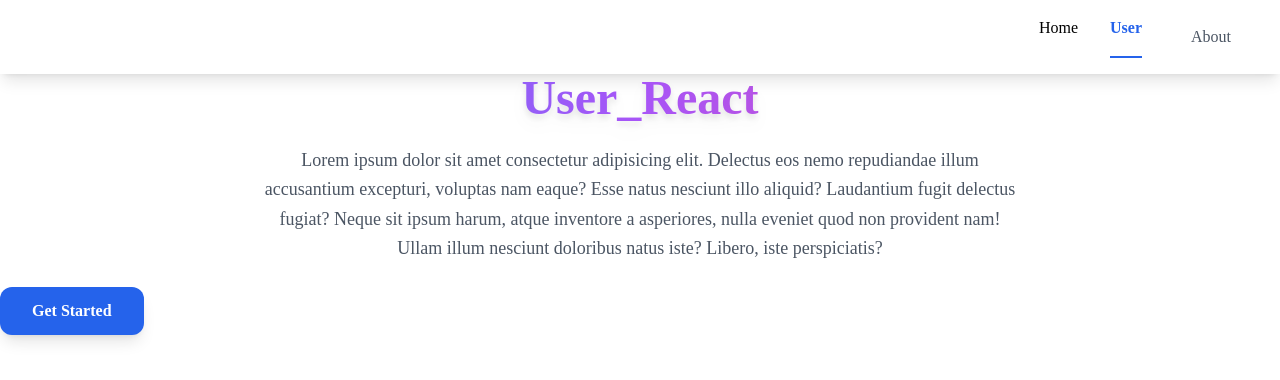
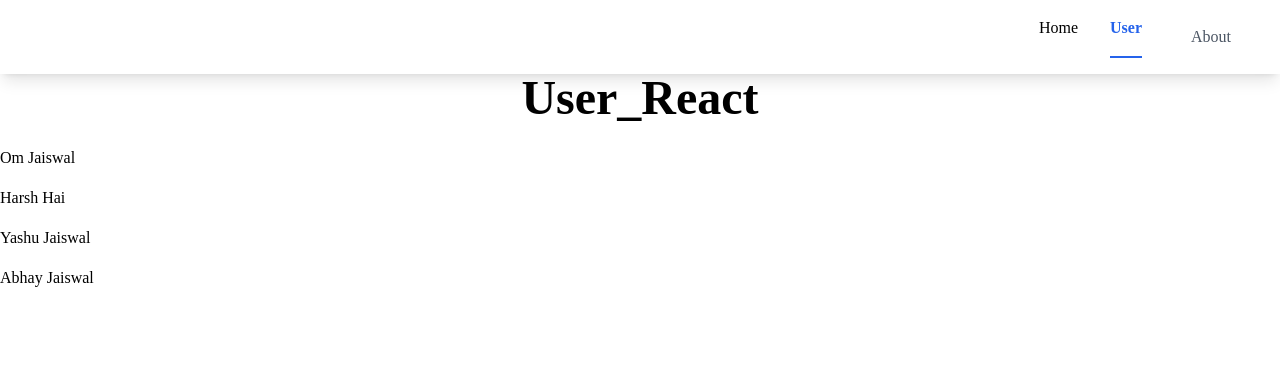
Before and after one commit to Om101101/react_js_learn, a React (Vite) app: page /user in a window 1280 px wide. Shown: the top 380 px of the page. Built offline with nearby package versions, Linux system fonts and the light colour scheme.

Commit message:
childe and use param added

```diff
--- a/App5.jsx
+++ b/App5.jsx
@@ -4,6 +4,7 @@ import { Link, NavLink, Route, Routes } from "react-router-dom";
 import React_JS_Routing from "./src/Componets/React_JS_Routing";
 import User_Routes from "./src/Componets/User_Routes";
 import About_Routes from "./src/Componets/About_Routes";
+import User_details from "./src/Componets/User_details";
 
 //Raect JS Routing_
 function App5() {
@@ -62,7 +63,8 @@ function App5() {
       </nav>
       <Routes>
         <Route path="/" element={<React_JS_Routing />} />
-        <Route path="/user" element={<User_Routes />} />
+        <Route path="/user" element={<User_Routes />} /> {/* ✅ Add this */}
+        <Route path="/user/:name" element={<User_details />} />
         <Route path="/about" element={<About_Routes />} />
       </Routes>
     </>
--- a/src/Componets/User_Routes.jsx
+++ b/src/Componets/User_Routes.jsx
@@ -1,22 +1,17 @@
 import React from "react";
+import { Link } from "react-router-dom";
 
 function User_Routes() {
   return (
     <div>
-      <h1 className="text-5xl font-extrabold text-center bg-gradient-to-r from-blue-500 via-purple-500 to-pink-500 bg-clip-text text-transparent drop-shadow-lg">
-        User_React
-      </h1>
-      <p className="max-w-3xl mx-auto mt-6 text-lg text-gray-600 leading-relaxed text-center">
-        Lorem ipsum dolor sit amet consectetur adipisicing elit. Delectus eos
-        nemo repudiandae illum accusantium excepturi, voluptas nam eaque? Esse
-        natus nesciunt illo aliquid? Laudantium fugit delectus fugiat? Neque sit
-        ipsum harum, atque inventore a asperiores, nulla eveniet quod non
-        provident nam! Ullam illum nesciunt doloribus natus iste? Libero, iste
-        perspiciatis?
-      </p>
-       <button className="mt-6 px-8 py-3 bg-blue-600 text-white font-semibold rounded-xl shadow-lg hover:bg-blue-700 hover:scale-105 transition duration-300">
-    Get Started
-  </button>
+      <h1 className="text-5xl font-extrabold text-center">User_React</h1>
+
+      <div className="flex flex-col space-y-4 mt-6">
+        <Link to="/user/om">Om Jaiswal</Link>
+        <Link to="/user/harsh">Harsh Hai</Link>
+        <Link to="/user/yashu">Yashu Jaiswal</Link>
+        <Link to="/user/abhay">Abhay Jaiswal</Link>
+      </div>
     </div>
   );
 }
--- /dev/null
+++ b/src/Componets/User_details.jsx
@@ -0,0 +1,15 @@
+import { useParams } from "react-router-dom";
+
+function User_details() {
+  const { name } = useParams();
+
+  return (
+    <div>
+      <h1 className="text-3xl text-center mt-10">
+        User Name: {name}
+      </h1>
+    </div>
+  );
+}
+
+export default User_details;
```
